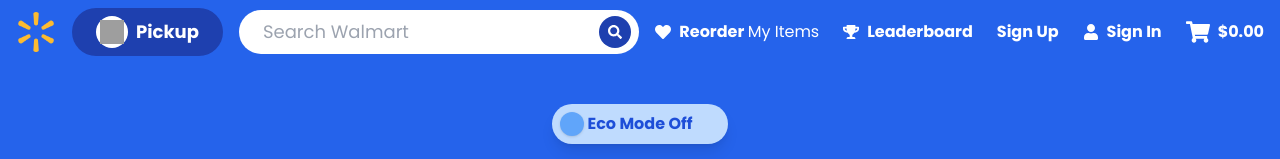
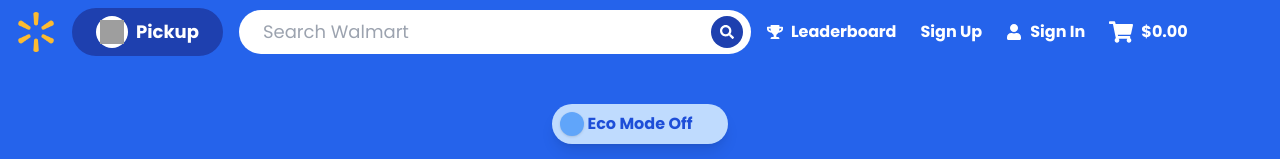
Before and after one commit to sumitksr/Sparkathon, a React (Create React App) app: page / in a window 1280 px wide. Shown: the top 159 px of the page. Built offline with nearby package versions, Linux system fonts and the light colour scheme; no server answers; grey boxes are pictures that could not be loaded.

Commit message:
Update Navbar.jsx

```diff
--- a/src/components/Navbar.jsx
+++ b/src/components/Navbar.jsx
@@ -82,10 +82,10 @@
 
         {/* Right Side Icons/Links */}
                   <div className="flex items-center gap-4 lg:gap-6 flex-shrink-0">
-            <div className="hidden lg:flex items-center gap-2 text-white cursor-pointer">
+{/*             <div className="hidden lg:flex items-center gap-2 text-white cursor-pointer">
               <FaHeart />
               <span className="font-bold">Reorder <span className="font-normal">My Items</span></span>
-            </div>
+            </div> */}
 
             <Link to="/leaderboard" className="hidden lg:flex items-center gap-2 text-white cursor-pointer hover:opacity-80 transition-opacity">
               <FaTrophy />
```
